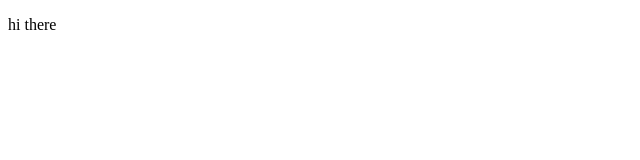
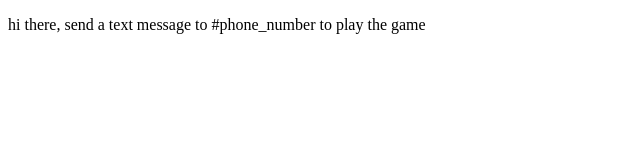
Before and after one commit to socalledsound/emoji-game-twilio-sms, a website: page public/index.html in a window 1280 px wide. Shown: the whole page, without its empty margins (0-640 px from the left). Drawn offline with Linux system fonts and the light colour scheme.

Commit message:
update index.html

```diff
--- a/public/index.html
+++ b/public/index.html
@@ -8,7 +8,7 @@
 </head>
 <body>
         <div>
-            <p>hi there</p>
+            <p>hi there, send a text message to #phone_number to play the game</p>
         </div>
 </body>
 </html>
```
